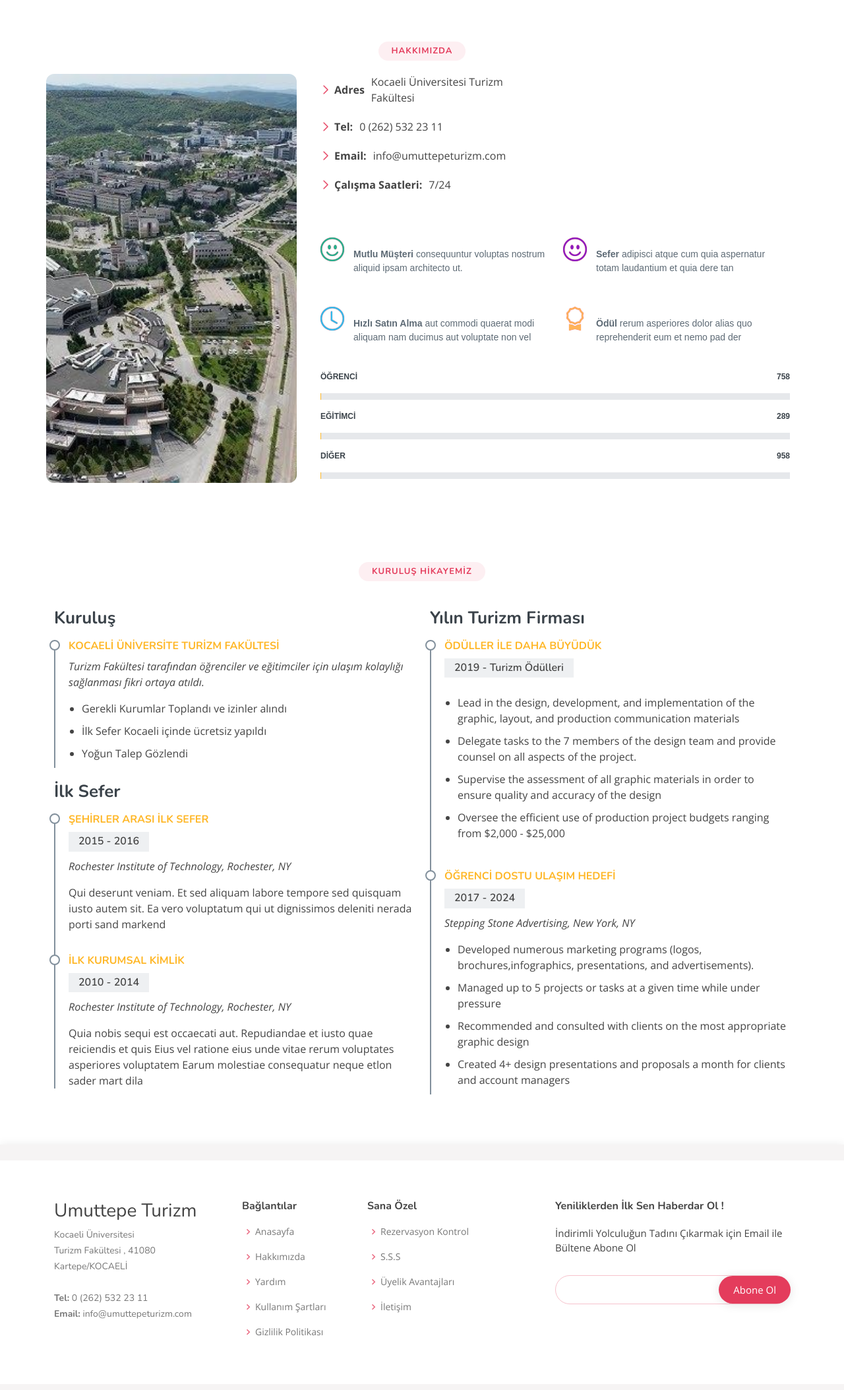
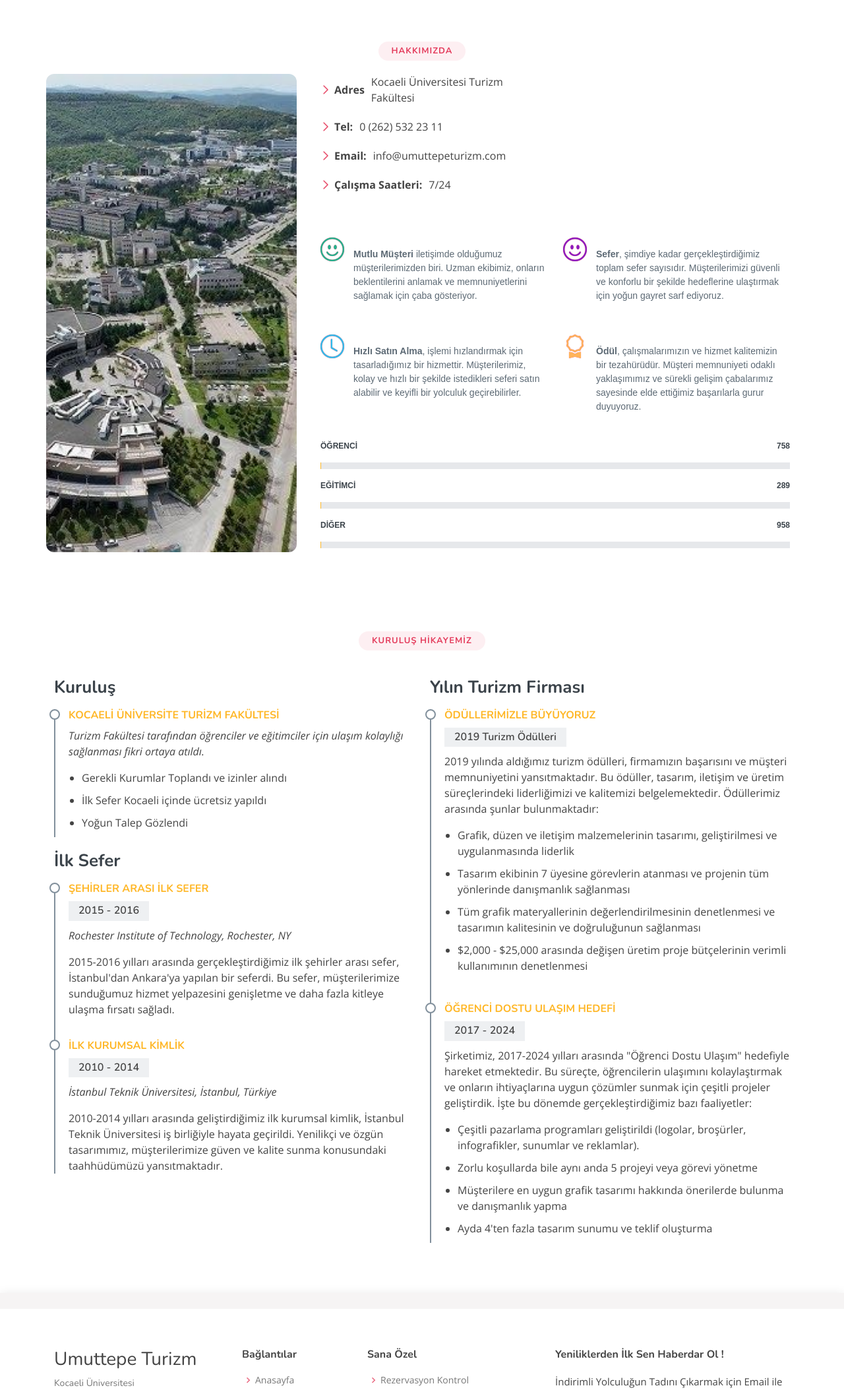
Before and after one commit to Arifcngk/UMUTTEPE-TURIZM, a CodeIgniter 4 app: the page made by app/Views/pages/about.php in a window 1280 px wide. Shown: the part 67-2174 px from the top of the page at 66% size. Run offline with PHP 8.4 and a stand-in for CodeIgniter, Linux system fonts and the light colour scheme; the template is opened without the code that fills it, so the values that code supplies are empty; some libraries are stand-ins or nearby versions.

Commit message:
Update about

```diff
--- a/app/Views/pages/about.php
+++ b/app/Views/pages/about.php
@@ -4,7 +4,7 @@
 <head>
     <!-- head başlangıc -->
 
-    <?php include "app/Views/partials/_head.php"?>
+    <?php include "app/Views/partials/_head.php" ?>
 
     <!-- head son -->
 </head>
@@ -56,42 +56,38 @@
                             <div class="col-md-6 mt-5 d-md-flex align-items-md-stretch">
                                 <div class="count-box">
                                     <i class="bi bi-emoji-smile" style="color: #20b38e;"></i>
-                                    <span data-purecounter-start="0" data-purecounter-end="232"
-                                        data-purecounter-duration="1" class="purecounter"></span>
-                                    <p><strong>Mutlu Müşteri </strong> consequuntur voluptas nostrum aliquid ipsam
-                                        architecto ut.</p>
+                                    <span data-purecounter-start="0" data-purecounter-end="232" data-purecounter-duration="1" class="purecounter"></span>
+                                    <p><strong>Mutlu Müşteri </strong>iletişimde olduğumuz müşterilerimizden biri. Uzman ekibimiz, onların beklentilerini anlamak ve memnuniyetlerini sağlamak için çaba gösteriyor.</p>
                                 </div>
                             </div>
+
 
                             <div class="col-md-6 mt-5 d-md-flex align-items-md-stretch">
                                 <div class="count-box">
                                     <i class="bi bi-emoji-smile" style="color: #8a1ac2;"></i>
-                                    <span data-purecounter-start="0" data-purecounter-end="521"
-                                        data-purecounter-duration="1" class="purecounter"></span>
-                                    <p><strong>Sefer</strong> adipisci atque cum quia aspernatur totam laudantium
-                                        et quia dere tan</p>
+                                    <span data-purecounter-start="0" data-purecounter-end="521" data-purecounter-duration="1" class="purecounter"></span>
+                                    <p><strong>Sefer</strong>, şimdiye kadar gerçekleştirdiğimiz toplam sefer sayısıdır. Müşterilerimizi güvenli ve konforlu bir şekilde hedeflerine ulaştırmak için yoğun gayret sarf ediyoruz.</p>
                                 </div>
                             </div>
+
 
                             <div class="col-md-6 mt-5 d-md-flex align-items-md-stretch">
                                 <div class="count-box">
                                     <i class="bi bi-clock" style="color: #2cbdee;"></i>
-                                    <span data-purecounter-start="0" data-purecounter-end="18"
-                                        data-purecounter-duration="1" class="purecounter"></span>
-                                    <p><strong>Hızlı Satın Alma</strong> aut commodi quaerat modi aliquam nam
-                                        ducimus aut voluptate non vel</p>
+                                    <span data-purecounter-start="0" data-purecounter-end="18" data-purecounter-duration="1" class="purecounter"></span>
+                                    <p><strong>Hızlı Satın Alma</strong>, işlemi hızlandırmak için tasarladığımız bir hizmettir. Müşterilerimiz, kolay ve hızlı bir şekilde istedikleri seferi satın alabilir ve keyifli bir yolculuk geçirebilirler.</p>
                                 </div>
                             </div>
+
 
                             <div class="col-md-6 mt-5 d-md-flex align-items-md-stretch">
                                 <div class="count-box">
                                     <i class="bi bi-award" style="color: #ffb459;"></i>
-                                    <span data-purecounter-start="0" data-purecounter-end="16"
-                                        data-purecounter-duration="1" class="purecounter"></span>
-                                    <p><strong>Ödül</strong> rerum asperiores dolor alias quo reprehenderit eum et
-                                        nemo pad der</p>
+                                    <span data-purecounter-start="0" data-purecounter-end="16" data-purecounter-duration="1" class="purecounter"></span>
+                                    <p><strong>Ödül</strong>, çalışmalarımızın ve hizmet kalitemizin bir tezahürüdür. Müşteri memnuniyeti odaklı yaklaşımımız ve sürekli gelişim çabalarımız sayesinde elde ettiğimiz başarılarla gurur duyuyoruz.</p>
                                 </div>
                             </div>
+
                         </div>
                     </div><!-- End .content-->
 
@@ -99,24 +95,21 @@
                         <div class="progress">
                             <span class="skill">Öğrenci <i class="val">758</i></span>
                             <div class="progress-bar-wrap">
-                                <div class="progress-bar" role="progressbar" aria-valuenow="100" aria-valuemin="0"
-                                    aria-valuemax="100"></div>
+                                <div class="progress-bar" role="progressbar" aria-valuenow="100" aria-valuemin="0" aria-valuemax="100"></div>
                             </div>
                         </div>
 
                         <div class="progress">
                             <span class="skill">Eğitimci <i class="val">289</i></span>
                             <div class="progress-bar-wrap">
-                                <div class="progress-bar" role="progressbar" aria-valuenow="90" aria-valuemin="0"
-                                    aria-valuemax="100"></div>
+                                <div class="progress-bar" role="progressbar" aria-valuenow="90" aria-valuemin="0" aria-valuemax="100"></div>
                             </div>
                         </div>
 
                         <div class="progress">
                             <span class="skill">Diğer <i class="val">958</i></span>
                             <div class="progress-bar-wrap">
-                                <div class="progress-bar" role="progressbar" aria-valuenow="75" aria-valuemin="0"
-                                    aria-valuemax="100"></div>
+                                <div class="progress-bar" role="progressbar" aria-valuenow="75" aria-valuemin="0" aria-valuemax="100"></div>
                             </div>
                         </div>
                     </div>
@@ -156,52 +149,43 @@
                         <h4>Şehirler Arası İlk Sefer </h4>
                         <h5>2015 - 2016</h5>
                         <p><em>Rochester Institute of Technology, Rochester, NY</em></p>
-                        <p>Qui deserunt veniam. Et sed aliquam labore tempore sed quisquam iusto autem sit. Ea vero
-                            voluptatum qui ut dignissimos deleniti nerada porti sand markend</p>
+                        <p>2015-2016 yılları arasında gerçekleştirdiğimiz ilk şehirler arası sefer, İstanbul'dan Ankara'ya yapılan bir seferdi. Bu sefer, müşterilerimize sunduğumuz hizmet yelpazesini genişletme ve daha fazla kitleye ulaşma fırsatı sağladı.</p>
                     </div>
+
                     <div class="resume-item">
                         <h4>İlk Kurumsal Kimlik</h4>
                         <h5>2010 - 2014</h5>
-                        <p><em>Rochester Institute of Technology, Rochester, NY</em></p>
-                        <p>Quia nobis sequi est occaecati aut. Repudiandae et iusto quae reiciendis et quis Eius vel
-                            ratione eius unde vitae rerum voluptates asperiores voluptatem Earum molestiae consequatur
-                            neque etlon sader mart dila</p>
+                        <p><em>İstanbul Teknik Üniversitesi, İstanbul, Türkiye</em></p>
+                        <p>2010-2014 yılları arasında geliştirdiğimiz ilk kurumsal kimlik, İstanbul Teknik Üniversitesi iş birliğiyle hayata geçirildi. Yenilikçi ve özgün tasarımımız, müşterilerimize güven ve kalite sunma konusundaki taahhüdümüzü yansıtmaktadır.</p>
                     </div>
+
                 </div>
                 <div class="col-lg-6">
                     <h3 class="resume-title">Yılın Turizm Firması</h3>
                     <div class="resume-item">
-                        <h4>Ödüller İle Daha Büyüdük</h4>
-                        <h5>2019 - Turizm Ödülleri</h5>
+                        <h4>Ödüllerimizle Büyüyoruz</h4>
+                        <h5>2019 Turizm Ödülleri</h5>
+                        <p>2019 yılında aldığımız turizm ödülleri, firmamızın başarısını ve müşteri memnuniyetini yansıtmaktadır. Bu ödüller, tasarım, iletişim ve üretim süreçlerindeki liderliğimizi ve kalitemizi belgelemektedir. Ödüllerimiz arasında şunlar bulunmaktadır:</p>
+                        <ul>
+                            <li>Grafik, düzen ve iletişim malzemelerinin tasarımı, geliştirilmesi ve uygulanmasında liderlik</li>
+                            <li>Tasarım ekibinin 7 üyesine görevlerin atanması ve projenin tüm yönlerinde danışmanlık sağlanması</li>
+                            <li>Tüm grafik materyallerinin değerlendirilmesinin denetlenmesi ve tasarımın kalitesinin ve doğruluğunun sağlanması</li>
+                            <li>$2,000 - $25,000 arasında değişen üretim proje bütçelerinin verimli kullanımının denetlenmesi</li>
+                        </ul>
+                    </div>
 
-                        <p>
-                        <ul>
-                            <li>Lead in the design, development, and implementation of the graphic, layout, and
-                                production communication materials</li>
-                            <li>Delegate tasks to the 7 members of the design team and provide counsel on all aspects of
-                                the project. </li>
-                            <li>Supervise the assessment of all graphic materials in order to ensure quality and
-                                accuracy of the design</li>
-                            <li>Oversee the efficient use of production project budgets ranging from $2,000 - $25,000
-                            </li>
-                        </ul>
-                        </p>
-                    </div>
                     <div class="resume-item">
                         <h4>Öğrenci Dostu Ulaşım Hedefi</h4>
                         <h5>2017 - 2024</h5>
-                        <p><em>Stepping Stone Advertising, New York, NY</em></p>
-                        <p>
+                        <p>Şirketimiz, 2017-2024 yılları arasında "Öğrenci Dostu Ulaşım" hedefiyle hareket etmektedir. Bu süreçte, öğrencilerin ulaşımını kolaylaştırmak ve onların ihtiyaçlarına uygun çözümler sunmak için çeşitli projeler geliştirdik. İşte bu dönemde gerçekleştirdiğimiz bazı faaliyetler:</p>
                         <ul>
-                            <li>Developed numerous marketing programs (logos, brochures,infographics, presentations, and
-                                advertisements).</li>
-                            <li>Managed up to 5 projects or tasks at a given time while under pressure</li>
-                            <li>Recommended and consulted with clients on the most appropriate graphic design</li>
-                            <li>Created 4+ design presentations and proposals a month for clients and account managers
-                            </li>
+                            <li>Çeşitli pazarlama programları geliştirildi (logolar, broşürler, infografikler, sunumlar ve reklamlar).</li>
+                            <li>Zorlu koşullarda bile aynı anda 5 projeyi veya görevi yönetme</li>
+                            <li>Müşterilere en uygun grafik tasarımı hakkında önerilerde bulunma ve danışmanlık yapma</li>
+                            <li>Ayda 4'ten fazla tasarım sunumu ve teklif oluşturma</li>
                         </ul>
-                        </p>
                     </div>
+
                 </div>
             </div>
 
@@ -212,11 +196,10 @@
 
 
     <!-- ======= Footer ======= -->
-    <?php include "app/Views/partials/_footer.php"?>
+    <?php include "app/Views/partials/_footer.php" ?>
     <!--  Footer-Son -->
 
-    <a href="#" class="back-to-top d-flex align-items-center justify-content-center"><i
-            class="bi bi-arrow-up-short"></i></a>
+    <a href="#" class="back-to-top d-flex align-items-center justify-content-center"><i class="bi bi-arrow-up-short"></i></a>
 
     <!-- Vendor JS Files -->
     <script src="public/assets/vendor/bootstrap/js/bootstrap.bundle.min.js"></script>
```
